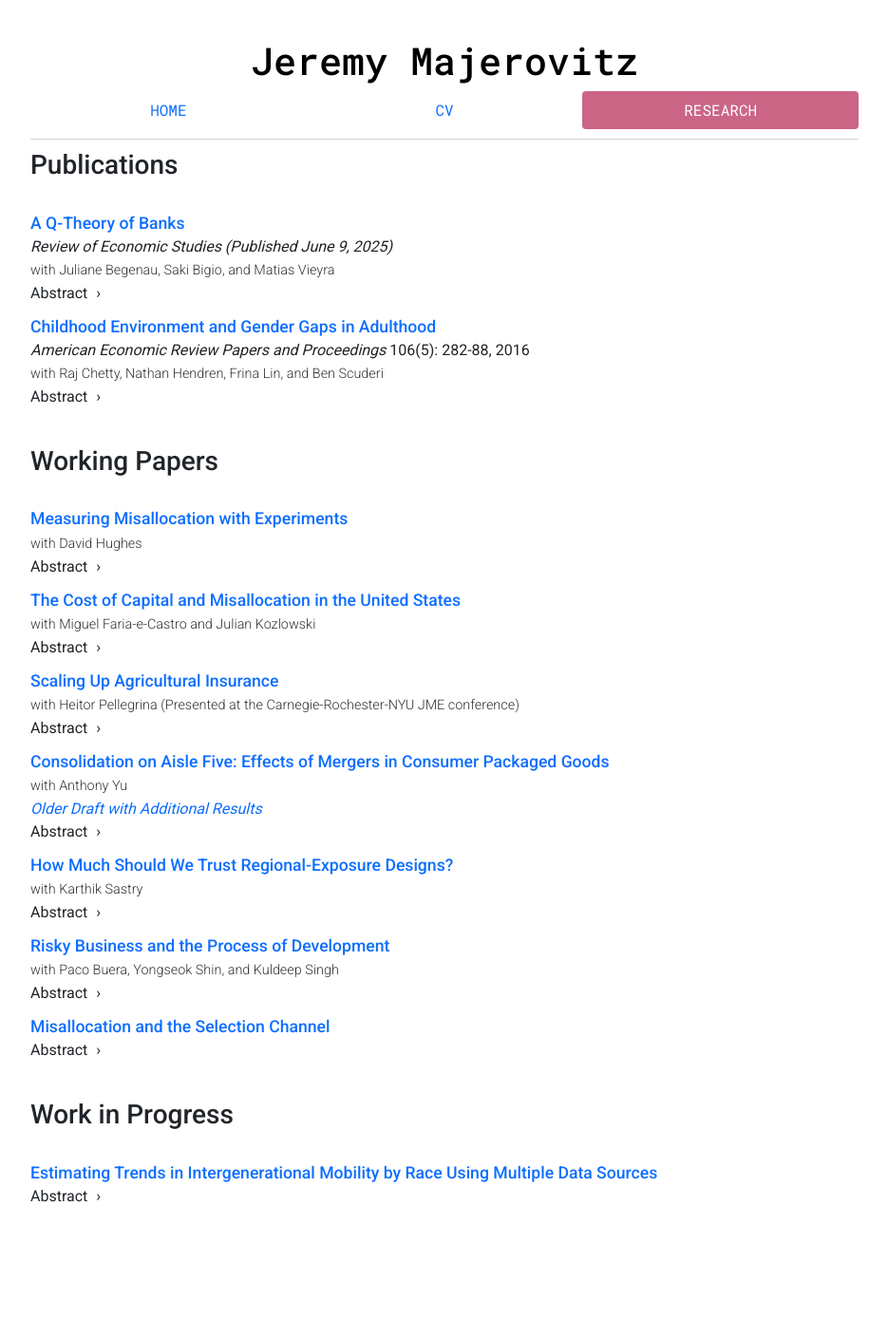
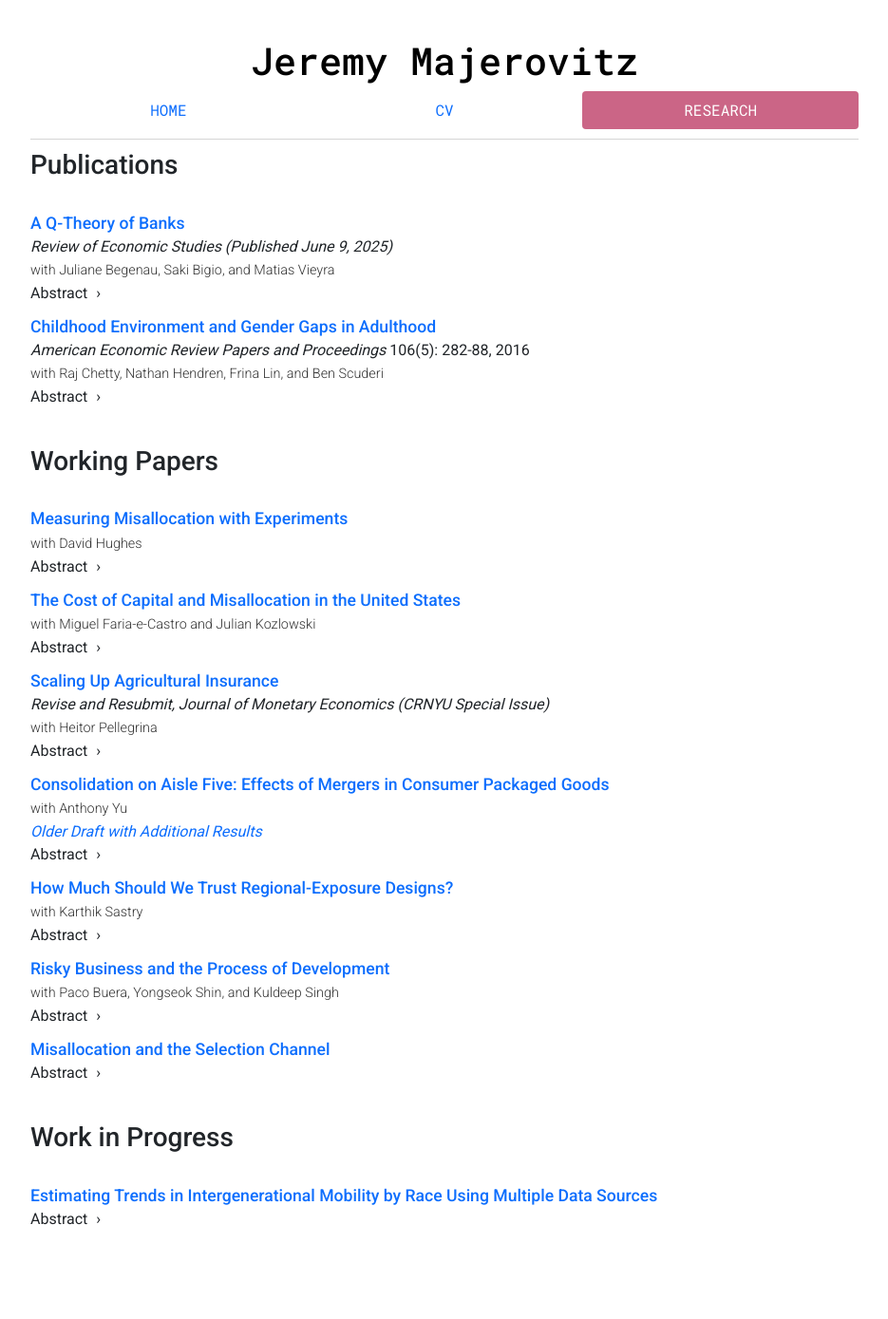
Before and after one commit to jmajic/jmajic.github.io, a Jekyll site: the page built from research/index.html, in a window 1280 px wide. Shown: the whole page at 95% size, without its empty margins (172-1107 px from the left). Built offline with Jekyll 4.4.1, drawn with Linux system fonts in a browser that asks for light colours; before the commit the page ends 1365 px from its top, so only the background shows below that.

Commit message:
JME-CRNYU R&R

```diff
--- a/research/index.html
+++ b/research/index.html
@@ -67,7 +67,8 @@ We propose a framework to estimate capital misallocation using credit registry d
 
 <div class="researchpaper">
 <h5><a href="scaling_insurance.pdf">Scaling Up Agricultural Insurance</a></h5>
-<p><span class="coauthor">with Heitor Pellegrina (Presented at the Carnegie-Rochester-NYU JME conference)</span></p>
+<p><em>Revise and Resubmit, Journal of Monetary Economics (CRNYU Special Issue)</em></p>
+<p><span class="coauthor">with Heitor Pellegrina</span></p>
 <details>
 <summary>Abstract</summary>
 <abstract>
```
